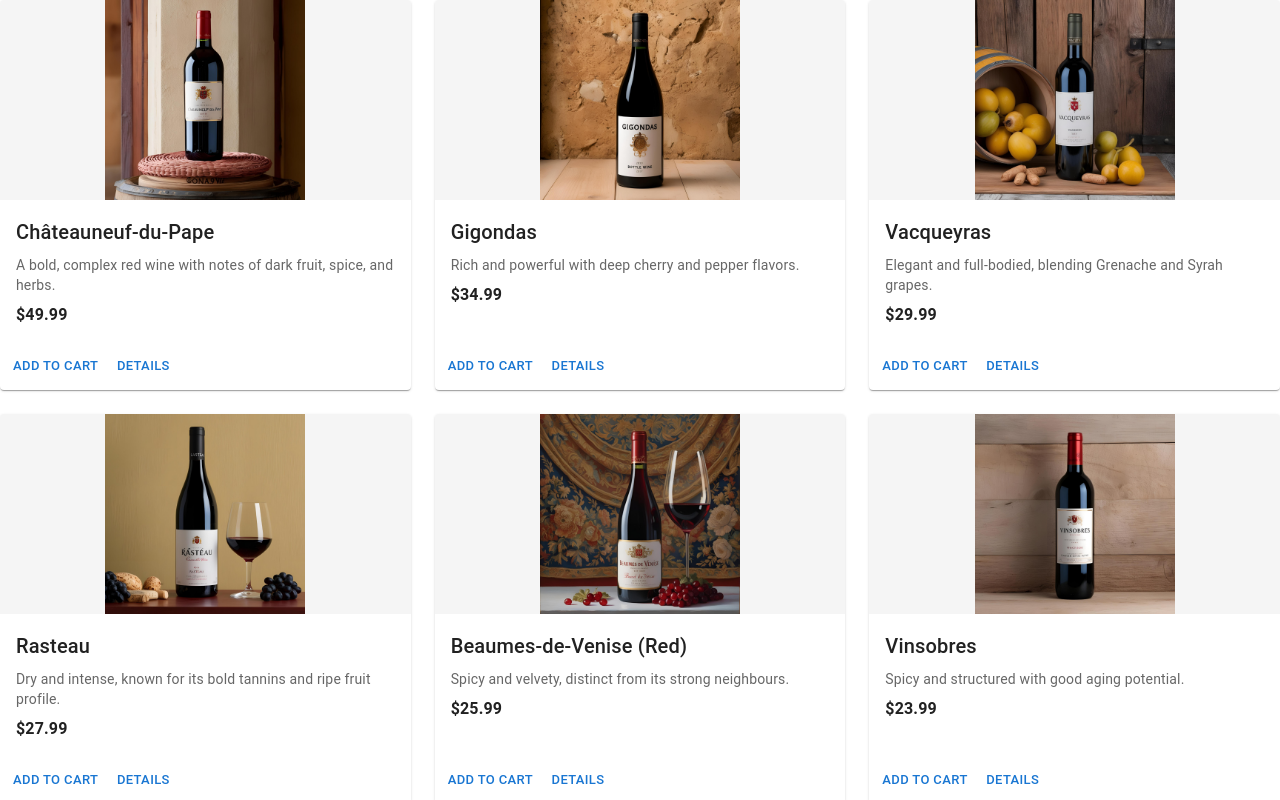
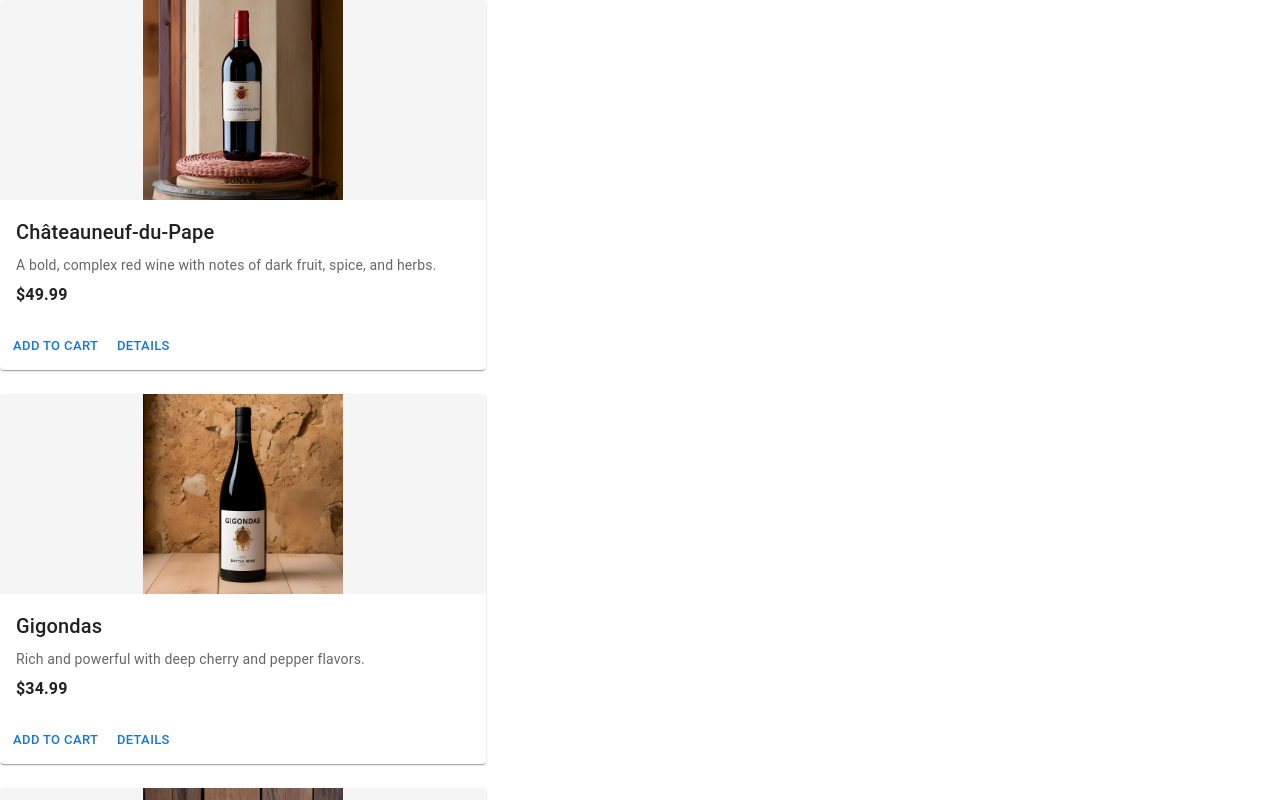
Before and after one commit to Gabegi/React, a React (Vite) app in the folder Client/reactShop/: page / in a window 1280 px wide. Shown: the top 800 px of the page. Built offline with nearby package versions, Linux system fonts and the light colour scheme.

Commit message:
productlist

```diff
--- a/Client/reactShop/src/features/products/ProductList.tsx
+++ b/Client/reactShop/src/features/products/ProductList.tsx
@@ -9,7 +9,7 @@ export default function ProductList({ products }: Props) {
     <div
       style={{
         display: "grid",
-        gridTemplateColumns: "repeat(3, 1fr)",
+        gridTemplateColumns: "repeat(auto-fit, minmax(300px, 1fr))",
         gap: "1.5rem",
       }}
     >
```
